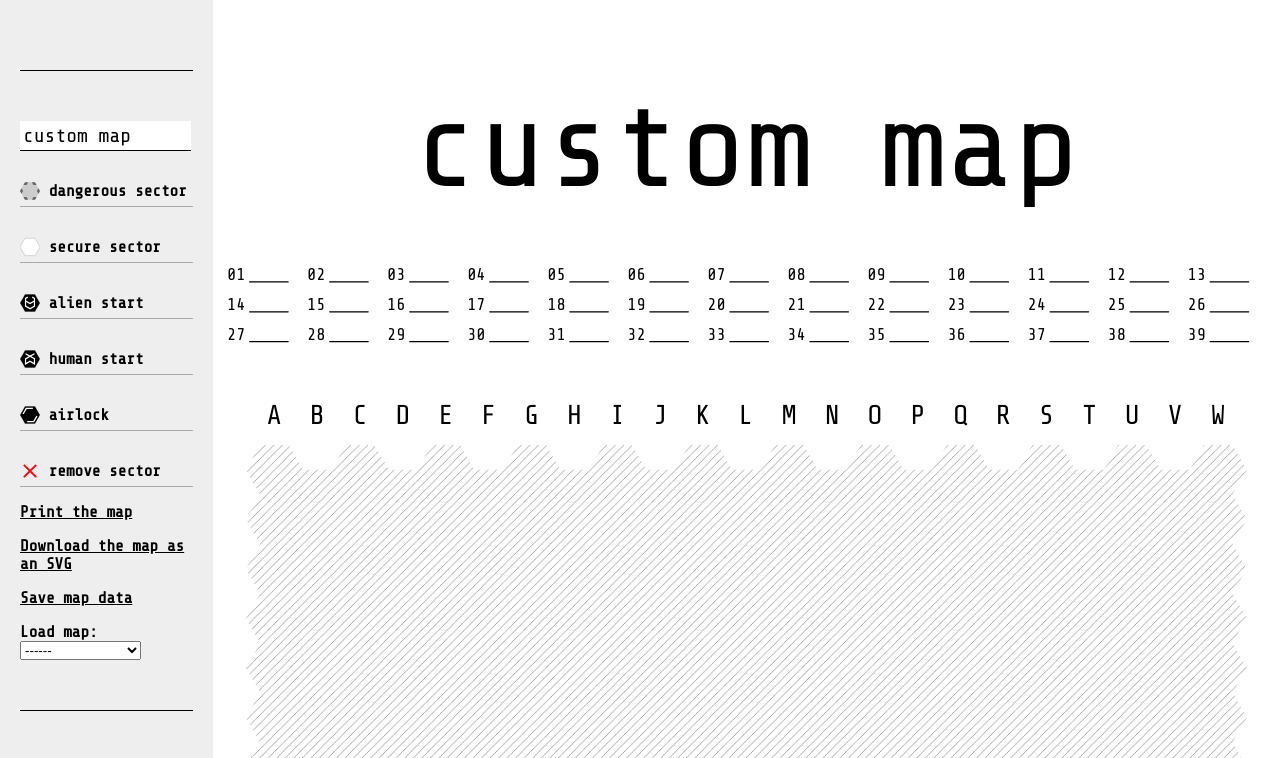
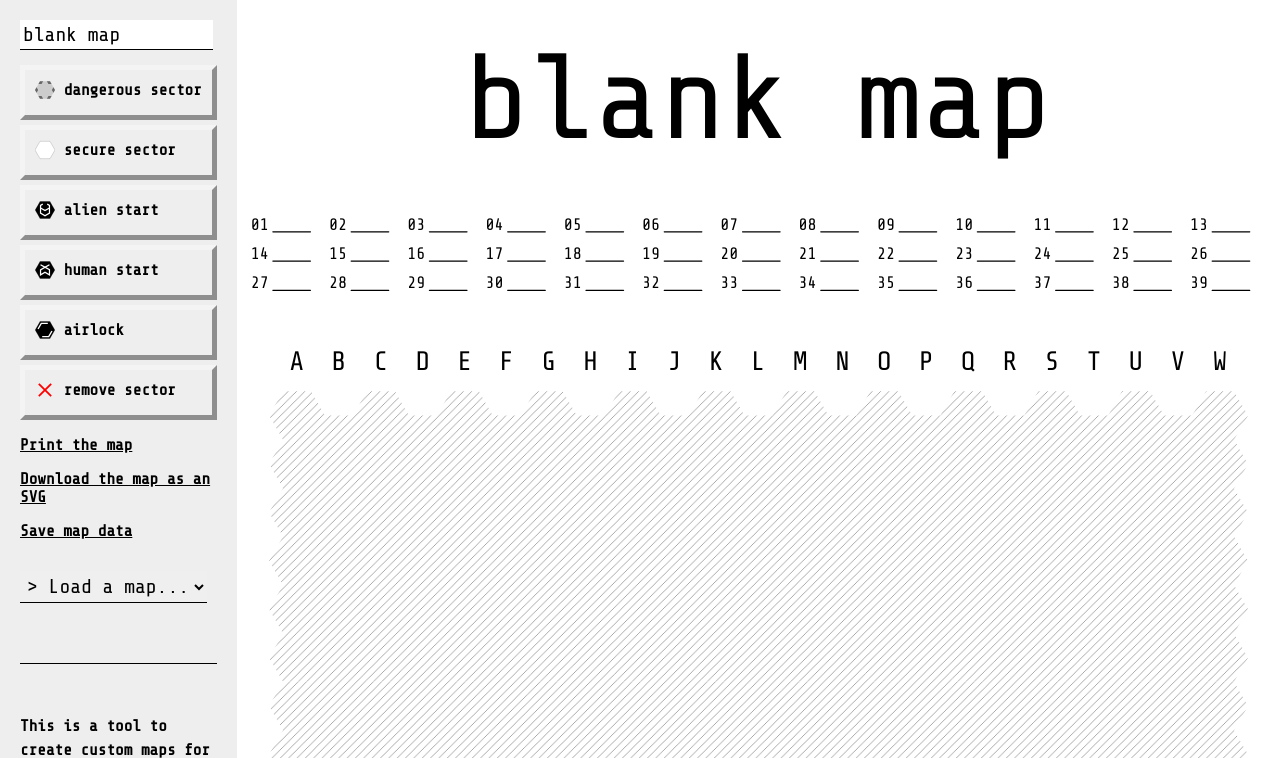
Before and after one commit to tomgp/escape-maps, a website: page docs/index.html in a window 1280 px wide. Shown: the top 758 px of the page. Drawn offline with nearby package versions, Linux system fonts and the light colour scheme.

Commit message:
windows 95ify the buttons

```diff
--- a/docs/index.html
+++ b/docs/index.html
@@ -8,9 +8,9 @@
 <body>
 <div class="grid">
     <div class="ui">
-    <hr>
+
         <div class="inputs">
-        <input type="text" name="title-input" class="title-input" value="custom map">
+        <input type="text" name="title-input" class="title-input" value="blank map">
         <div class="key-element" data-state="dangerous">
             <svg class="key-icon" viewBox="0 0 134 116">
                 <use href="#hexagon-icon" fill="#CCCCCC"></use>
@@ -63,7 +63,7 @@
             <a href="#" class="save-data-button">Save map data</a>
         </p>
         <p>
-            Load map: <select class="map-list"></select>
+            <select class="map-list"></select>
         </p>
         </div>
         <hr>
@@ -432,7 +432,7 @@
                 </g>
             </g>
             <text x="1500" y="280" class="map-title">
-                custom map
+                blank map
             </text>
             <g class="letters"></g>
             <g class="movement"></g>
--- a/docs/style.css
+++ b/docs/style.css
@@ -56,7 +56,6 @@ a:hover{
     display: inline-block;
     top:0px;
     background:#EEEEEE;
-
 }
 
 ul{
@@ -68,9 +67,10 @@ li::before{
     content: '> ';
 }
 
-.title-input{
+.title-input, select{
     padding:3px;
     margin:0px;
+    margin-bottom: 10px;
     border:0px;
     border-bottom:1px solid;
     width: 95%;
@@ -78,20 +78,30 @@ li::before{
     font-size: 20px;
 }
 
+select{
+    margin-top:15px;
+}
+
 .key-element{
     position: relative;
-    padding-top: 30px;
-
+    margin:5px;
+    margin-left:0px;
+    margin-right:0px;
+    padding: 10px;
     min-height: 20px;
     overflow: hidden;
     text-overflow: ellipsis;
     white-space: nowrap;
     border-bottom: 1px solid #aaaaaa;
+    border:5px solid;
+    border-color:rgba(255,255,255,0.4)  rgba(0,0,0,0.4)  rgba(0,0,0,0.4)  rgba(255,255,255,0.4);
 }
 .key-element:hover{
     color: red;
     cursor: pointer;
-    border-bottom: 1px solid red;
+    border-color: rgba(0,0,0,0.4) rgba(255,255,255,0.4)  rgba(255,255,255,0.4) rgba(0,0,0,0.4) ;
+    padding-bottom:7px;
+    padding-top:13px;
 }
 
 .key-icon{
--- a/src/index.js
+++ b/src/index.js
@@ -99,12 +99,12 @@ function saveData(){
 function updateMapList(){
   const localMaps = Object.keys(dataStore);
   const allMaps = [
-    '------',
+    '> Load a map...',
     ...localMaps.map(d=>({
       title: d,
       type: 'local'
     })),
-    '------',
+    ' --- ',
     ...defaultMaps.map((d,i)=>({
       title: d.title,
       type: 'default',
@@ -129,7 +129,7 @@ function updateMapList(){
       .attr('data-type', d=>d.type)
       .attr('data-title', d=>d.title)
       .attr('data-index', d=>d.index)
-      .text(d=>(d.title ? d.title : d))
+      .text(d=>(d.title ? d.title : d));
 }
 
 function applyData(mapData){
```
Also changed, not shown: docs/bundle.js.
